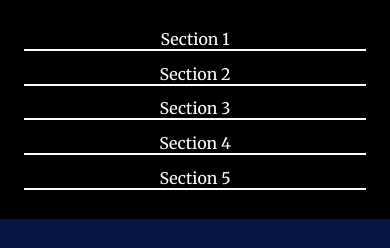
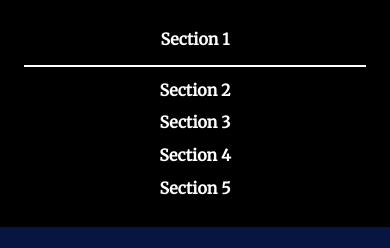
Before and after one commit to AHMED-MAHMOUD-ABOURAIA/Landing-page, a plain HTML site: page dist/index.html in a window 390 px wide. In both pictures the pointer is over the item "Section 1". Shown: the top 248 px of the page. Drawn offline with Linux system fonts and the light colour scheme.

Commit message:
added the responsive nav_bar hovering active state

```diff
--- a/dist/css/styles.css
+++ b/dist/css/styles.css
@@ -105,38 +105,42 @@ section {
   display: inline-block;
   margin: 0.8em 1em;
 }
+
 /* making the nav-bar responsive */
-@media  screen and (max-width: 768px) {
+@media  screen and (max-width: 767px) {
   .navbar__menu li {
     display: block;
-    border-bottom: 2px solid white;
     text-align: center;
     width: 100%;
+  }
+  .navbar__menu li:hover {
+    border-bottom: 2px solid white;
+    transition: ease 0.3s all;
+    padding-bottom: 1em;
   }
 
 }
 
-.navbar__menu li a {
-  text-decoration: none;
-  color: white;
-
-}
-
 .navbar__menu .menu__link {
-  display: block;
-  padding: 1em;
   font-weight: bold;
   text-decoration: none;
-  color: #000;
+  color: #fff;
 }
 
 .navbar__menu .menu__link:hover {
-  background: #333;
-  color: #fff;
   -webkit-transition: ease 0.3s all;
   transition: ease 0.3s all;
+  padding: 1em 1.6em;
+  border: 1px solid #fff;
 }
 
+@media  screen and (max-width: 767px) {
+  .navbar__menu .menu__link:hover {
+    -webkit-transition: ease 0.3s all;
+    transition: ease 0.3s all;
+    border: none;
+  }
+}
 /* Header Styles */
 .page__header {
   background: #fff;
--- a/dist/js/app.js
+++ b/dist/js/app.js
@@ -28,7 +28,7 @@ for(let i = 1; i < 6; i++) {
   const data = document.getElementById(`section${i}`)
   const a =  data.getAttribute("data-nav");
 
-  listItem.innerHTML = `<a href="#section${i}">${a}</a>`;
+  listItem.innerHTML = `<a href="#section${i}" class="menu__link">${a}</a>`;
 
   fragment.appendChild(listItem);
 }
```
